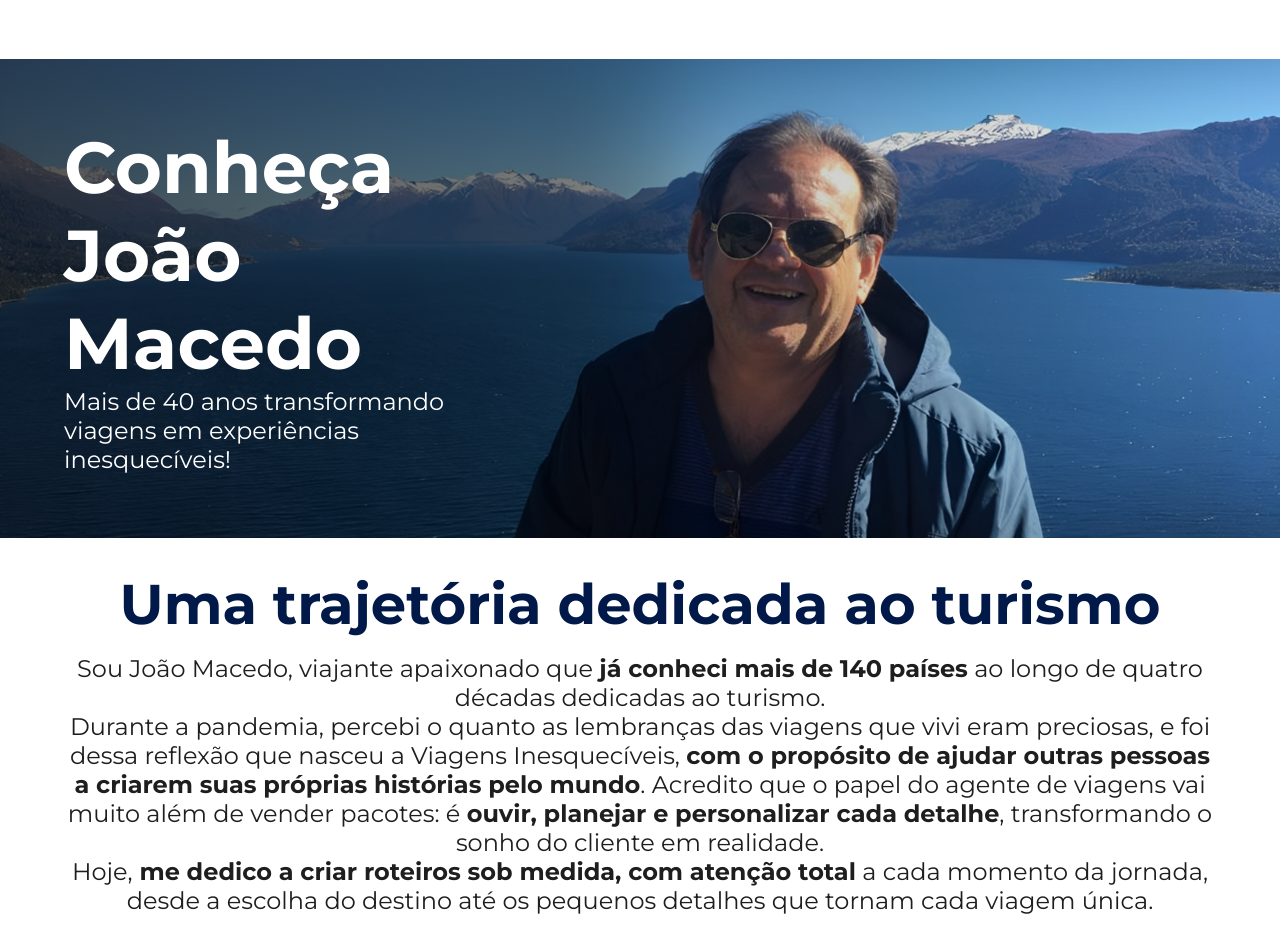
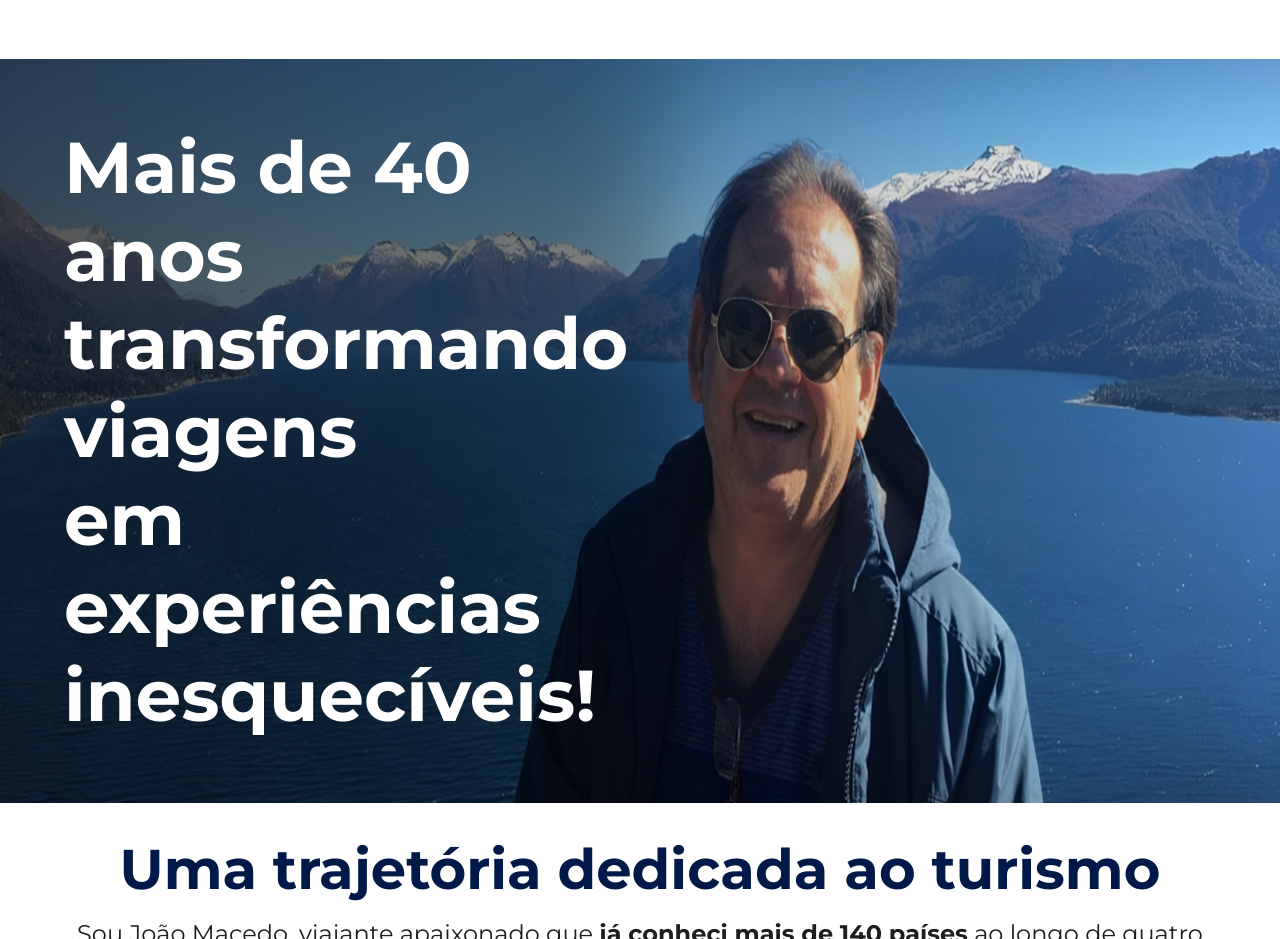
Before and after one commit to Gabriell230G/viagensInesqueciveis, a plain HTML site: page index.html in a window 1280 px wide. Shown: the part 2420-3359 px from the top of the page. Drawn offline with Linux system fonts and the light colour scheme.

Commit message:
Update index.html

```diff
--- a/index.html
+++ b/index.html
@@ -301,8 +301,7 @@
     <section>
         <div id="conheca-jm" class="conheca-jm">
             <div class="conheca-jm-txt">
-                <h1>Conheça João Macedo</h1>
-                <p>Mais de 40 anos transformando viagens em experiências inesquecíveis!</p>
+                <h1>Mais de 40 anos transformando viagens em experiências inesquecíveis!</h1>
             </div>
         </div>
         <div class="conheca-jm-txt2">
```
